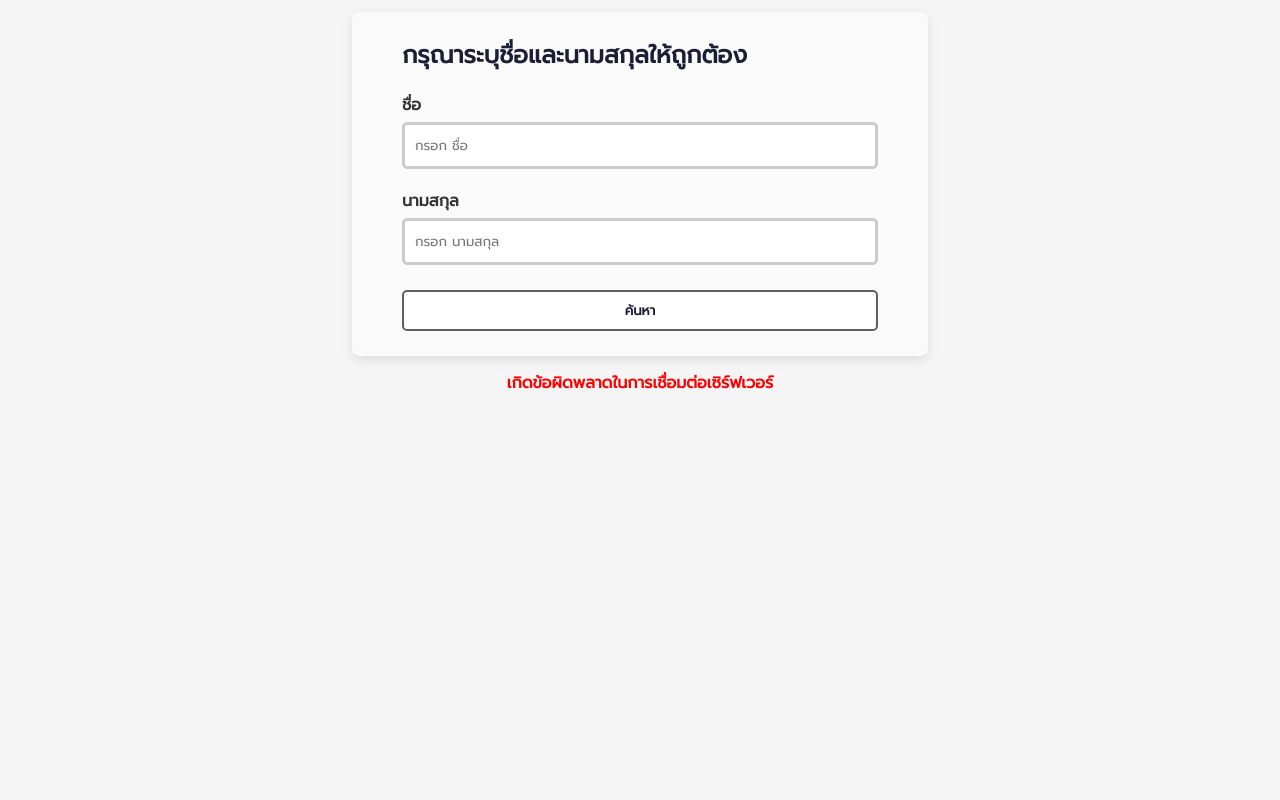
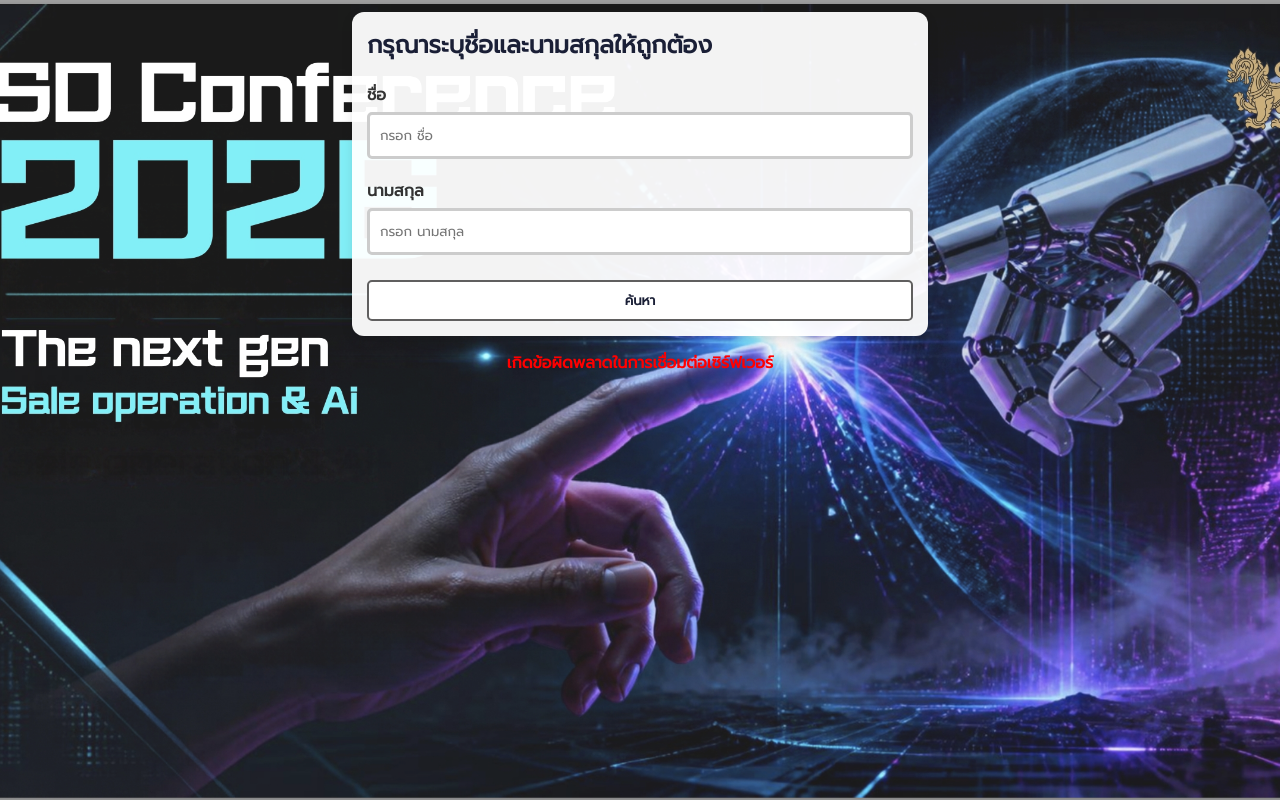
Before and after one commit to aegsupphaat/so-conference, a plain HTML site: page index.html in a window 1280 px wide. Drawn offline with Linux system fonts and the light colour scheme; no server answers.

Commit message:
Add files via upload

```diff
--- a/index.html
+++ b/index.html
@@ -409,6 +409,47 @@ html, body {
         padding: 6px 2px !important;
     }
 
+}
+
+/* =====================================
+   BACKGROUND IMAGE
+===================================== */
+
+body {
+    background-image: url("./Backdrop-Conference.jpg");
+    background-size: cover;
+    background-position: center center;
+    background-repeat: no-repeat;
+    background-attachment: fixed;
+    background-color: #eaf0f7;
+    min-height: 100vh;
+}
+
+/* พื้นหลังพื้นที่หลัก */
+.app-container {
+    min-height: 100vh;
+    background: rgba(255, 255, 255, 0.10);
+}
+
+/* กล่องกรอกข้อมูล */
+#page-input .form,
+#page-output .form {
+    background: rgba(255, 255, 255, 0.95);
+    border-radius: 12px;
+    padding: 15px;
+}
+
+/* กล่องแสดงข้อมูล */
+.result-card {
+    background: rgba(255, 255, 255, 0.96);
+}
+
+/* รองรับ Mobile */
+@media screen and (max-width: 768px) {
+    body {
+        background-attachment: scroll;
+        background-position: center center;
+    }
 }
 
     </style>
```
Also changed, not shown: Backdrop-Conference.jpg (added).
